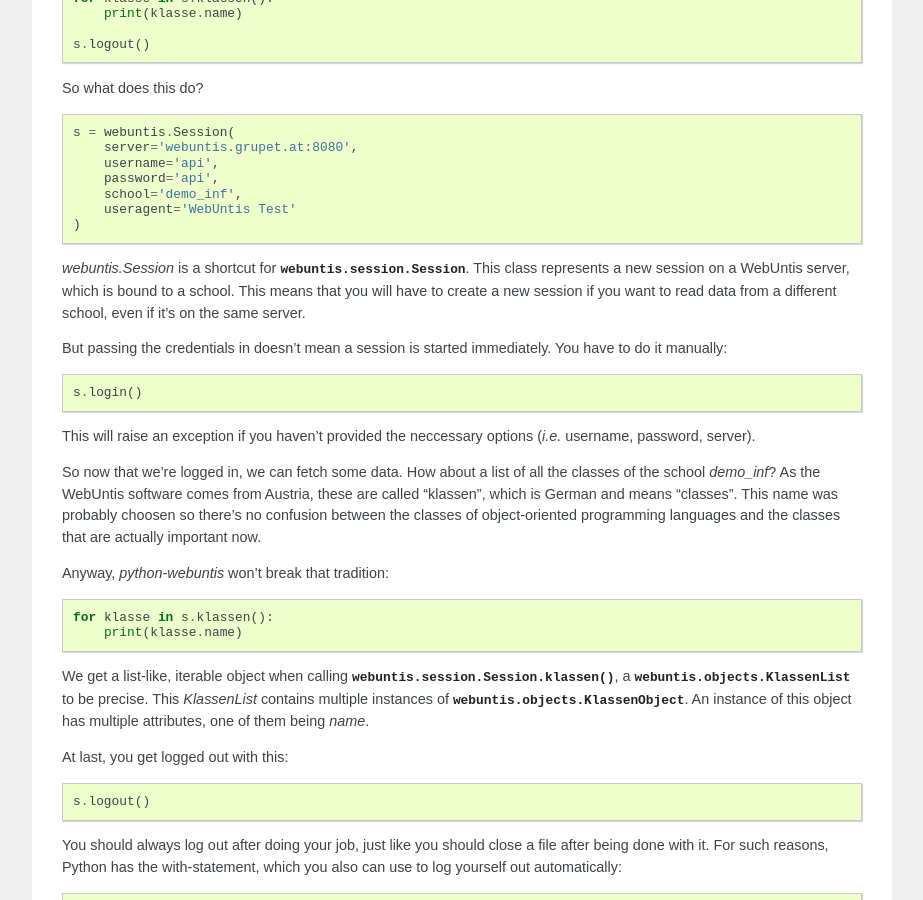
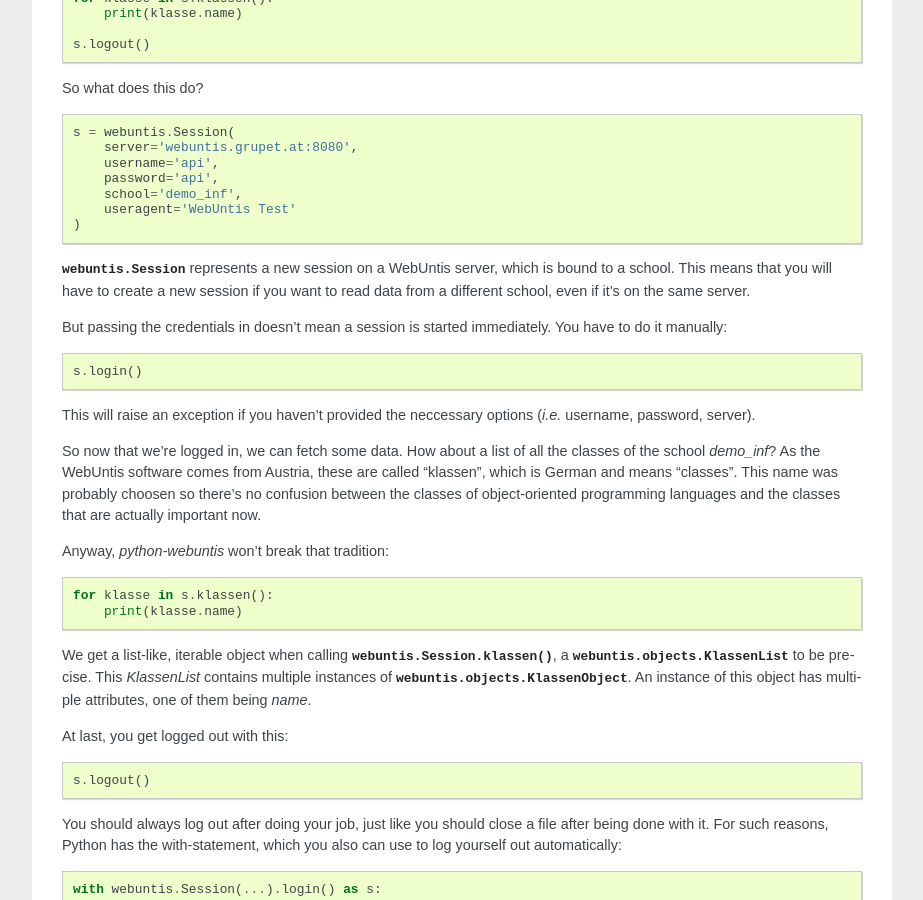
Before and after one commit to python-webuntis/python-webuntis, a Sphinx documentation site: the page built from docs/quickstart.rst, in a window 1280 px wide and 900 px high, scrolled down 757 px. Shown: the whole window, without its empty margins (198-1121 px from the left). Built offline with Sphinx 7.4.7, drawn with Linux system fonts in a browser that asks for light colours.

Commit message:
Improved and simplified documentation.

```diff
--- a/docs/changelog.rst
+++ b/docs/changelog.rst
@@ -13,7 +13,7 @@
       * Added true hierarchial inheritance for Result objects.
 
     * New ``login_repeat`` option that automatically refreshes your session if
-      neccessary. See :py:mod:`webuntis.session.Session`.
+      neccessary. See :py:mod:`webuntis.Session`.
 
     * ``in`` operator is now supported by :py:class:`webuntis.objects.ListResult`
 
--- a/docs/quickstart.rst
+++ b/docs/quickstart.rst
@@ -65,10 +65,10 @@
         useragent='WebUntis Test'
     )
 
-*webuntis.Session* is a shortcut for :py:class:`webuntis.session.Session`. This
-class represents a new session on a WebUntis server, which is bound to a
-school. This means that you will have to create a new session if you want to
-read data from a different school, even if it's on the same server.
+:py:class:`webuntis.Session` represents a new session on a WebUntis server,
+which is bound to a school. This means that you will have to create a new
+session if you want to read data from a different school, even if it's on the
+same server.
 
 But passing the credentials in doesn't mean a session is started immediately.
 You have to do it manually::
@@ -91,10 +91,10 @@
         print(klasse.name)
 
 We get a list-like, iterable object when calling
-:py:meth:`webuntis.session.Session.klassen`, a
-:py:class:`webuntis.objects.KlassenList` to be precise. This *KlassenList*
-contains multiple instances of :py:class:`webuntis.objects.KlassenObject`. An
-instance of this object has multiple attributes, one of them being *name*.
+:py:meth:`webuntis.Session.klassen`, a :py:class:`webuntis.objects.KlassenList`
+to be precise. This *KlassenList* contains multiple instances of
+:py:class:`webuntis.objects.KlassenObject`. An instance of this object has
+multiple attributes, one of them being *name*.
 
 At last, you get logged out with this::
 
```
Also changed, not shown: docs/objects.rst (+3 -91 lines), docs/session.rst (+22 -6 lines), 2 other files.
